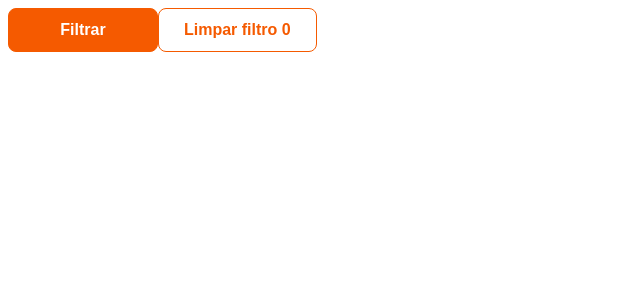
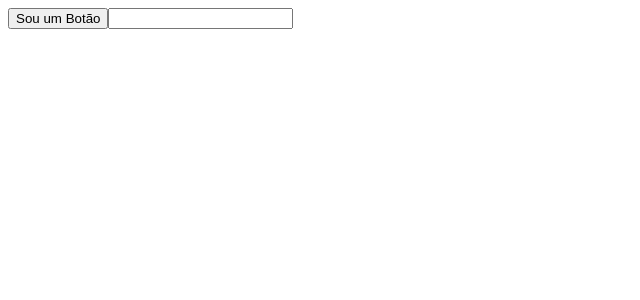
Before and after one commit to NavarroRangel/AngularBase, an Angular app: page / in a window 1280 px wide. Shown: the top 300 px of the page, without its empty margins (0-640 px from the left). Built offline with nearby package versions, Linux system fonts and the light colour scheme.

Commit message:
:sparkles: feat: added event binding concepts!

```diff
--- a/src/app/app.html
+++ b/src/app/app.html
@@ -1,2 +1,4 @@
-<app-meu-botao/>
-<app-botao-flat/>
+<!--<app-meu-botao/>
+<app-botao-flat/> -->
+
+<app-event-binding/>
--- a/src/app/app.ts
+++ b/src/app/app.ts
@@ -1,11 +1,12 @@
 import { Component, signal } from '@angular/core';
 import {MeuBotao} from './meu-botao/meu-botao';
 import {BotaoFlat} from './botao-flat/botao-flat';
+import {EventBinding} from './event-binding/event-binding';
 
 
 @Component({
   selector: 'app-root',
-  imports: [ MeuBotao, BotaoFlat],
+  imports: [MeuBotao, BotaoFlat, EventBinding],
   templateUrl: './app.html',
   styleUrl: './app.css'
 })
--- a/src/app/botao-flat/botao-flat.ts
+++ b/src/app/botao-flat/botao-flat.ts
@@ -31,8 +31,8 @@ import { Component } from '@angular/core';
   }`
 })
 export class BotaoFlat {
+  counter = 0;
 
-  counter = 0;
   limpar() {
     console.log("Metodo limpar")
     this.counter++;
--- /dev/null
+++ b/src/app/event-binding/event-binding.html
@@ -0,0 +1,9 @@
+<button (click)="onButtonClick()"  >Sou um Botão</button>
+
+<input
+  id="meu-input"
+  (input)="onInput($event)"
+  (blur)="onBlur()"
+  (focus)="onFocus()"
+  (paste)="onPaste()"
+/>
--- /dev/null
+++ b/src/app/event-binding/event-binding.ts
@@ -0,0 +1,32 @@
+import { Component } from '@angular/core';
+
+@Component({
+  selector: 'app-event-binding',
+  imports: [],
+  templateUrl: './event-binding.html',
+  styleUrl: './event-binding.css'
+})
+export class EventBinding {
+
+  onButtonClick() {
+    console.log('click');
+  }
+  onInput(text: Event) {
+    console.log(text);
+
+    const value = (text.target as HTMLInputElement)
+      .value;
+    console.log(value);
+  }
+
+  onBlur(){
+    console.log('Bluer');
+  }
+
+  onFocus(){
+    console.log('Focus');
+  }
+  onPaste(){
+    console.log("Cola não mongol");
+  }
+}
```
Also changed, not shown: src/app/event-binding/event-binding.css (added), 1 other file (tests, documents, lock files or other folders).
